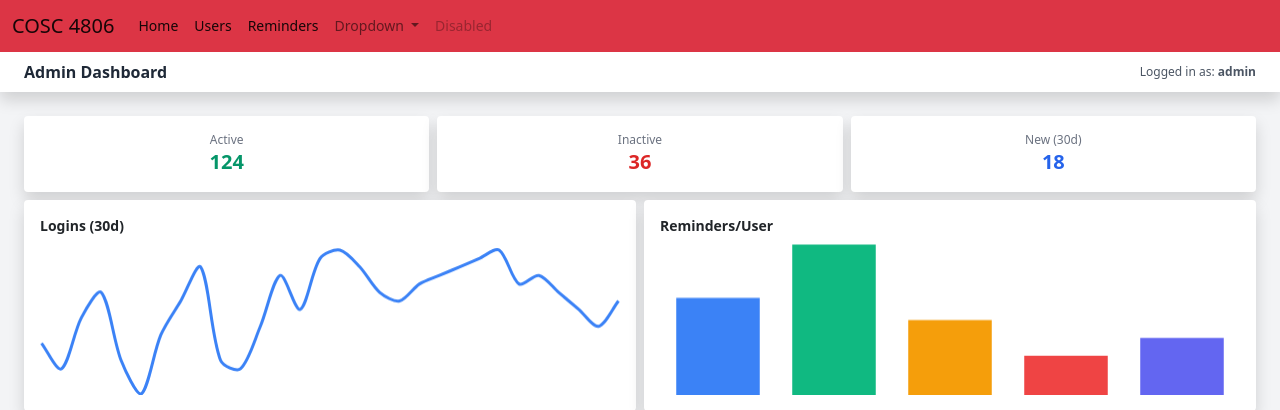
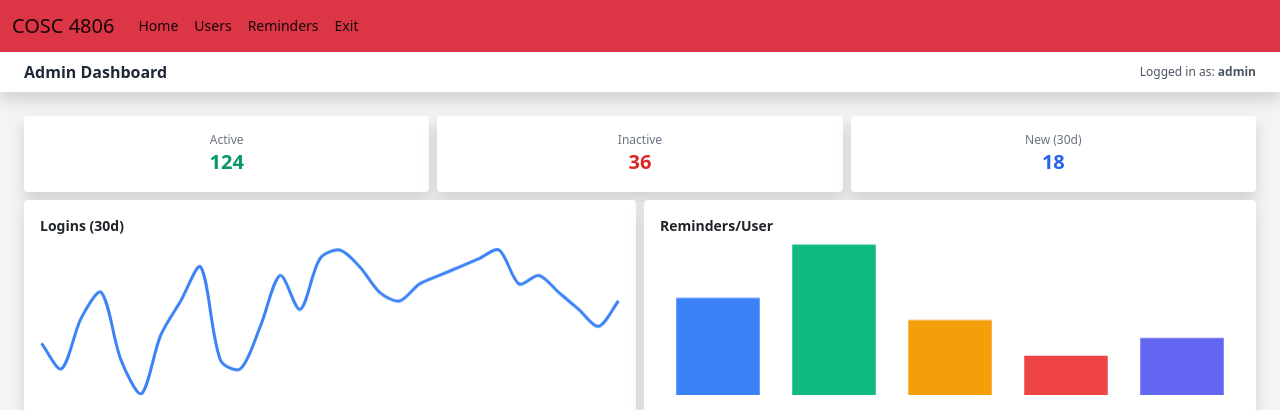
Before and after one commit to lsmasters/cosc-4806-5, a PHP site: page /admin in a window 1280 px wide. Shown: the top 410 px of the page. Run offline with PHP 8.4, Linux system fonts and the light colour scheme; the visitor is signed in with stand-in values (Sample User, id 1); data that the repository does not hold is empty.

Commit message:
Administrator's header file.....removed dropdown and added exit

```diff
--- a/app/views/templates/headerAdmin.php
+++ b/app/views/templates/headerAdmin.php
@@ -6,7 +6,10 @@ if (!isset($_SESSION['auth']) && !isset($_SESSION['admin'])) {
 <!DOCTYPE html>
 <html lang="en">
 <head>
-        <link href="https://cdn.jsdelivr.net/npm/bootstrap@5.1.3/dist/css/bootstrap.min.css" rel="stylesheet" integrity="sha384-1BmE4kWBq78iYhFldvKuhfTAU6auU8tT94WrHftjDbrCEXSU1oBoqyl2QvZ6jIW3" crossorigin="anonymous">
+    <link href="https://cdn.jsdelivr.net/npm/bootstrap@5.1.3/dist/css/bootstrap.min.css"
+          rel="stylesheet"
+          integrity="sha384-1BmE4kWBq78iYhFldvKuhfTAU6auU8tT94WrHftjDbrCEXSU1oBoqyl2QvZ6jIW3"
+          crossorigin="anonymous">
     <link rel="icon" href="/favicon.png">
     <title>ADMINISTRATOR</title>
     <meta http-equiv="Content-Type" content="text/html; charset=UTF-8">
@@ -18,34 +21,31 @@ if (!isset($_SESSION['auth']) && !isset($_SESSION['admin'])) {
 <nav class="navbar navbar-expand-lg navbar-light bg-danger">
   <div class="container-fluid">
     <a class="navbar-brand" href="#">COSC 4806</a>
-    <button class="navbar-toggler" type="button" data-bs-toggle="collapse" data-bs-target="#navbarSupportedContent" aria-controls="navbarSupportedContent" aria-expanded="false" aria-label="Toggle navigation">
+    <button class="navbar-toggler" type="button" data-bs-toggle="collapse"
+            data-bs-target="#navbarSupportedContent" aria-controls="navbarSupportedContent"
+            aria-expanded="false" aria-label="Toggle navigation">
       <span class="navbar-toggler-icon"></span>
     </button>
+
     <div class="collapse navbar-collapse" id="navbarSupportedContent">
       <ul class="navbar-nav me-auto mb-2 mb-lg-0">
+
         <li class="nav-item">
-          <a class="nav-link active" aria-current="page" href="admin">Home</a>
+          <a class="nav-link active" aria-current="page" href="/admin">Home</a>
         </li>
+
         <li class="nav-item">
-          <a class="nav-link active" aria-current="page" href="adminUsers">Users</a>
+          <a class="nav-link active" href="/adminUsers">Users</a>
         </li>
+
         <li class="nav-item">
-          <a class="nav-link active" aria-current="page" href="/adminReminders">Reminders</a>
+          <a class="nav-link active" href="/adminReminders">Reminders</a>
         </li>
-        <li class="nav-item dropdown">
-          <a class="nav-link dropdown-toggle" href="#" id="navbarDropdown" role="button" data-bs-toggle="dropdown" aria-expanded="false">
-            Dropdown
-          </a>
-          <ul class="dropdown-menu" aria-labelledby="navbarDropdown">
-            <li><a class="dropdown-item" href="#">Action</a></li>
-            <li><a class="dropdown-item" href="#">Another action</a></li>
-            <li><hr class="dropdown-divider"></li>
-            <li><a class="dropdown-item" href="#">Something else here</a></li>
-          </ul>
+
+        <li class="nav-item">
+          <a class="nav-link active" href="/logout">Exit</a>
         </li>
-        <li class="nav-item">
-          <a class="nav-link disabled">Disabled</a>
-        </li>
+
       </ul>
     </div>
   </div>
```
Lines whose indentation alone changed are shown as unchanged.
